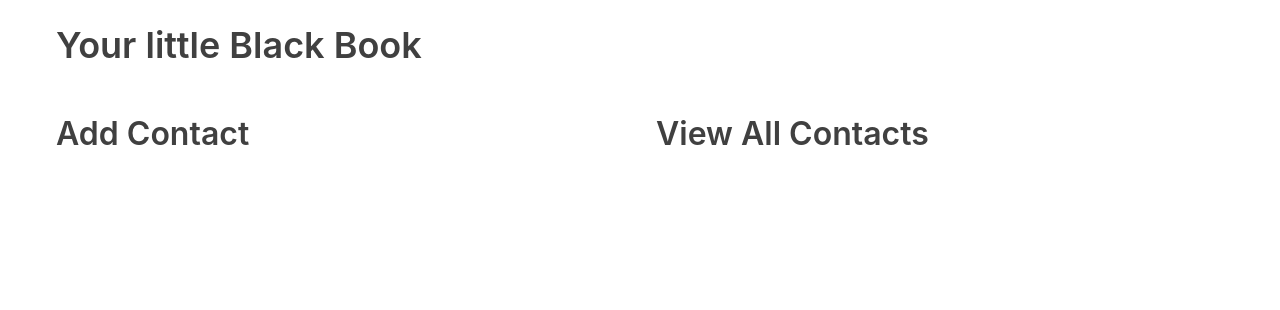
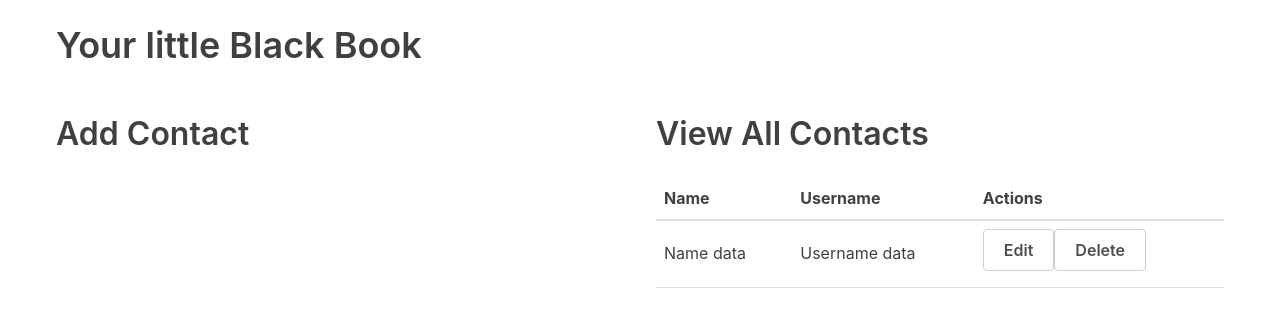
Before and after one commit to riyadattani/react-hooks, a React (Create React App) app: page / in a window 1280 px wide. Shown: the top 310 px of the page. Built offline with nearby package versions, Linux system fonts and the light colour scheme.

Commit message:
add user table

```diff
--- a/src/App.js
+++ b/src/App.js
@@ -1,4 +1,5 @@
 import React from 'react'
+import UserTable from './tables/UserTable'
 
 const App = () => {
     return (
@@ -10,6 +11,7 @@
                 </div>
                 <div className="flex-large">
                     <h2>View All Contacts</h2>
+                    <UserTable/>
                 </div>
             </div>
         </div>
--- /dev/null
+++ b/src/tables/UserTable.js
@@ -0,0 +1,25 @@
+import React from 'react'
+
+const UserTable = () => (
+    <table>
+        <thead>
+        <tr>
+            <th>Name</th>
+            <th>Username</th>
+            <th>Actions</th>
+        </tr>
+        </thead>
+        <tbody>
+        <tr>
+            <td>Name data</td>
+            <td>Username data</td>
+            <td>
+                <button className="button muted-button">Edit</button>
+                <button className="button muted-button">Delete</button>
+            </td>
+        </tr>
+        </tbody>
+    </table>
+)
+
+export default UserTable
```
